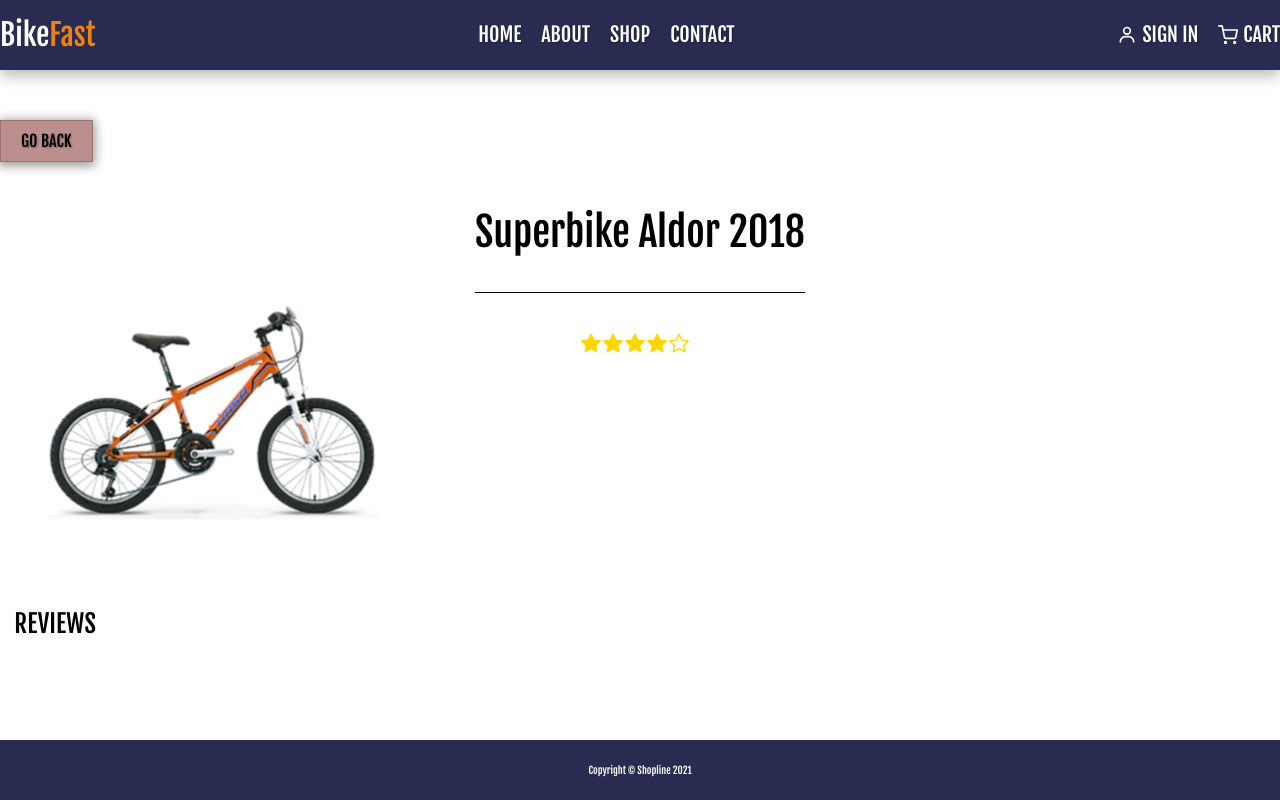
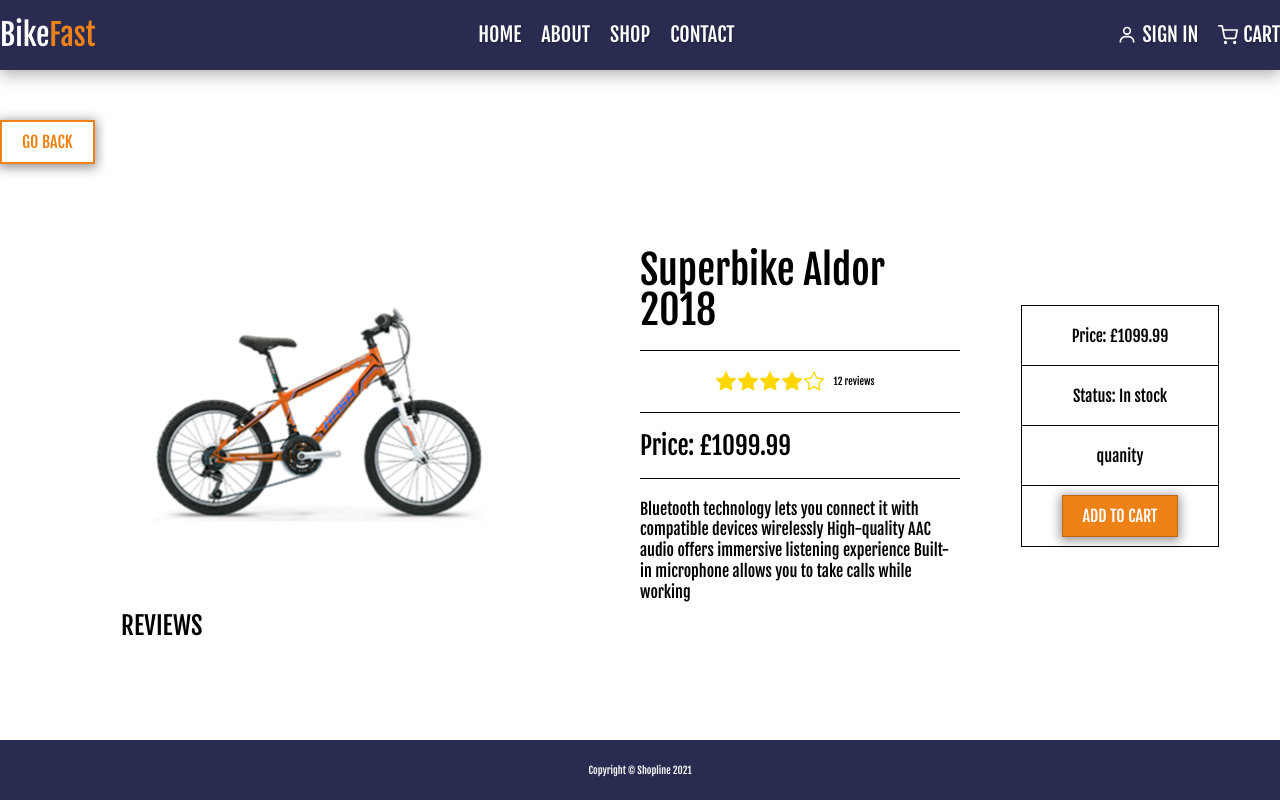
Before and after one commit to tosia921/BikeFast-ecommerce-store, a React (Create React App) app in the folder frontend/: page /product/1 in a window 1280 px wide. Built offline with nearby package versions, Linux system fonts and the light colour scheme.

Commit message:
finished product details page

```diff
--- a/frontend/src/components/custom-button/CustomButton.scss
+++ b/frontend/src/components/custom-button/CustomButton.scss
@@ -8,7 +8,7 @@
 	text-transform: uppercase;
 	font-weight: 500;
 	font-size: 1.6rem;
-	text-shadow: $text-shadow-small;
+	// text-shadow: $text-shadow-small;
 	transition: all 0.1s ease-in;
 	box-shadow: 0px 2px 10px 2px rgba(0, 0, 0, 0.4);
 	font-family: inherit;
@@ -28,6 +28,7 @@
 }
 
 .secondary-color {
-	color: black;
-	background-color: rosybrown;
+	color: $secondary-text-color;
+	background-color: white;
+	border: 2px solid $secondary-text-color;
 }
--- a/frontend/src/components/product-details/ProductDetails.js
+++ b/frontend/src/components/product-details/ProductDetails.js
@@ -7,7 +7,6 @@ import CustomButton from '../custom-button/CustomButton';
 const ProductDetails = ( {match} ) => {
 
     const product = products.find(p => p._id === match.params.id)
-    console.log(match);
 
     return (
         <div className='product-details-container'>
@@ -19,12 +18,25 @@ const ProductDetails = ( {match} ) => {
                 </div>
                 <div className='grid-col-2'>
                     <p>{product.name}</p>
-                    <div style={{ borderTop: "1px solid #000 ", marginTop: 40, marginBottom: 40 }}></div>
+                    <div style={{ borderTop: "1px solid #000 ", marginTop: 20, marginBottom: 20 }}></div>
                     <div className='product-details-rating'>
-                        <Rating value={product.rating}/>
+                        <Rating value={product.rating}>{product.numReviews} reviews</Rating>
+                    </div>
+                    <div style={{ borderTop: "1px solid #000 ", marginTop: 20, marginBottom: 20 }}></div>
+                    <div className='product-details-price'>Price: £{product.price}</div>
+                    <div style={{ borderTop: "1px solid #000 ", marginTop: 20, marginBottom: 20 }}></div>
+                    <div className='product-details-description'>{product.description}</div>
+                </div>
+                <div className='grid-col-3'>
+                    <div className='add-to-cart-box'>Price: £{product.price}</div>
+                    <div className='add-to-cart-box'>
+                        Status: {product.countInStock > 0 ? 'In stock' : 'Out of stock'}
+                    </div>
+                    <div className='add-to-cart-box'>quanity</div>
+                    <div className='product-details-button-container'>
+                    <CustomButton>ADD TO CART</CustomButton>
                     </div>
                 </div>
-                <div className='grid-col-3'></div>
             </section>
         </div>
     )
--- a/frontend/src/components/product-details/ProductDetails.scss
+++ b/frontend/src/components/product-details/ProductDetails.scss
@@ -6,9 +6,10 @@
 	.product-details {
 		margin-top: 5rem;
 		display: grid;
-		grid-template-columns: repeat(3, 1fr);
+		grid-template-columns: 2fr 1fr 1fr;
 		grid-template-rows: 1fr;
 		justify-items: center;
+		align-items: center;
 
 		.grid-col-1 {
 			p {
@@ -19,8 +20,39 @@
 			p {
 				font-size: 4rem;
 			}
+			.product-details-price {
+				font-size: 2.5rem;
+			}
+
+			.product-details-description {
+				font-size: 1.6rem;
+				line-height: 1.3;
+			}
 		}
 		.grid-col-3 {
+			display: grid;
+			grid-template-columns: 1fr;
+			grid-template-rows: repeat(4, 6rem);
+			justify-items: center;
+			align-content: center;
+			border: 1px solid black;
+
+			.add-to-cart-box {
+				font-size: 1.6rem;
+				border-bottom: 1px solid black;
+				height: 100%;
+				width: 100%;
+				display: flex;
+				justify-content: center;
+				align-items: center;
+				padding: 2rem 5rem;
+			}
+
+			.product-details-button-container {
+				display: flex;
+				align-items: center;
+				justify-content: center;
+			}
 		}
 	}
 }
--- a/frontend/src/components/rating/Rating.js
+++ b/frontend/src/components/rating/Rating.js
@@ -4,7 +4,7 @@ import { BsStarFill } from 'react-icons/bs';
 import { BsStarHalf } from 'react-icons/bs';
 import { BsStar } from 'react-icons/bs';
 
-const Rating = ({ value, text }) => {
+const Rating = ({ value, text, children }) => {
     return (
         <div className='rating'>
             <div className='stars-container'>
@@ -24,6 +24,7 @@ const Rating = ({ value, text }) => {
                     {value === 5 ? <BsStarFill className='star'/> : value >= 4.5 ? <BsStarHalf className='star'/> : <BsStar className='star'/>}
                 </span>
             </div>
+            {children}
             <div className='rating-text'>{text && text}</div>
         </div>
     )
--- a/frontend/src/components/rating/Rating.scss
+++ b/frontend/src/components/rating/Rating.scss
@@ -6,6 +6,7 @@
 		span:not(:last-child) {
 			margin-right: 0.2rem;
 		}
+		margin-right: 1rem;
 	}
 	.rating-text {
 		margin-left: 1rem;
--- a/frontend/src/products.js
+++ b/frontend/src/products.js
@@ -47,7 +47,7 @@ const products = [
     brand: 'Hasa',
     category: 'Mountain',
     price: 1099.99,
-    countInStock: 10,
+    countInStock: 0,
     rating: 2,
     numReviews: 12,
   },
```
